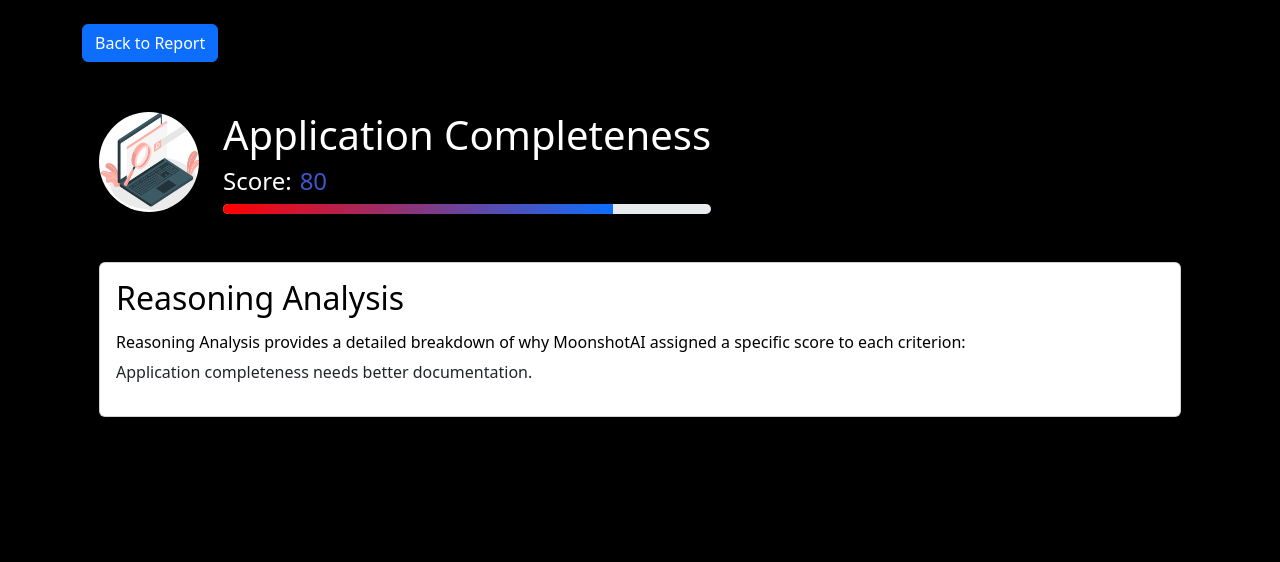
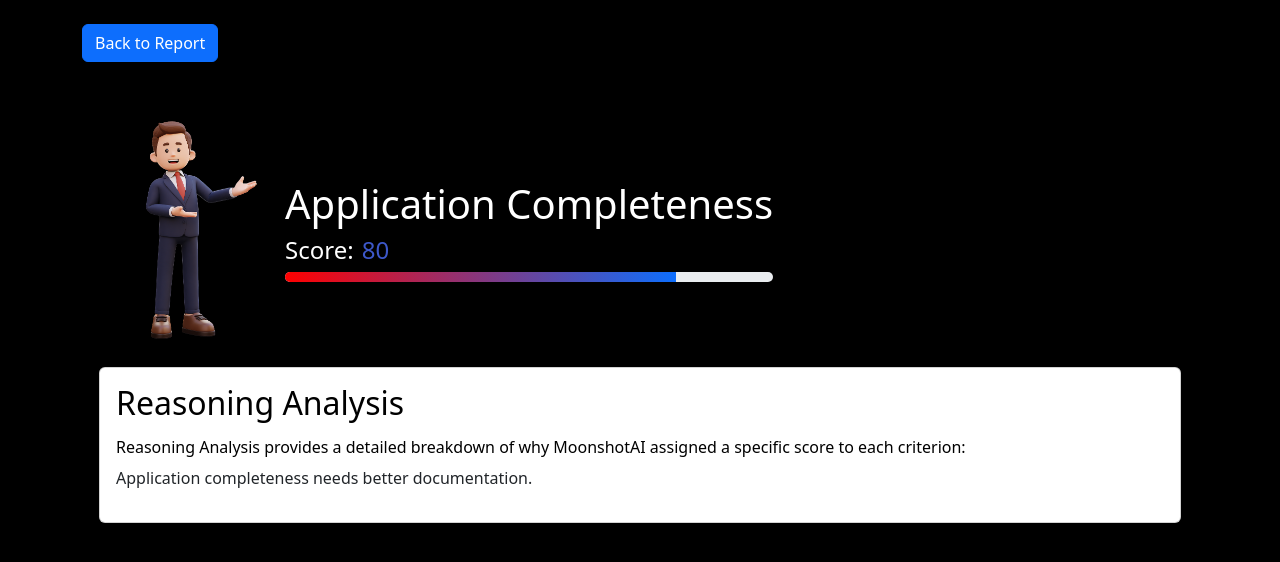
Before and after one commit to jimbucktoo/moonshot-ai, a React (Vite) app: page /reasoning/1 in a window 1280 px wide. Shown: the top 562 px of the page. Built offline with nearby package versions, Linux system fonts and the light colour scheme.

Commit message:
critical reasoning image correction

```diff
--- a/src/components/reasoning.jsx
+++ b/src/components/reasoning.jsx
@@ -1,6 +1,6 @@
 import { useParams, useNavigate } from "react-router-dom";
 import { Button, Container, Card, ListGroup, Image } from "react-bootstrap";
-import Image2 from "../assets/image2.png";
+import Image4 from "../assets/image4.png";
 import { useSurvey } from "../SurveyContext";
 import "../App.css";
 
@@ -100,13 +100,12 @@ export default function Reasoning() {
         <Card.Body>
           <div className="d-flex align-items-center mb-3">
             <Image
-              src={Image2}
+              src={Image4}
               alt="Criterion illustration"
-              width={100}
-              height={100}
+              height={240}
               roundedCircle
             />
-            <div className="ms-4">
+            <div className="ms-2">
               <h1 className="moonshotWhite">{criterion.title}</h1>
               <div className="d-flex align-items-center gap-2 moonshotWhite">
                 <span className="h4">Score: </span>
@@ -129,7 +128,7 @@ export default function Reasoning() {
               </div>
             </div>
           </div>
-          <Card className="p-3 mt-5">
+          <Card className="p-3 mt-3">
             <h2 className="mb-2 moonshotBlack">Reasoning Analysis</h2>
             <h6 className="mt-2 moonshotBlack">
               Reasoning Analysis provides a detailed breakdown of why MoonshotAI
--- a/src/components/thank-you.jsx
+++ b/src/components/thank-you.jsx
@@ -107,8 +107,9 @@ export default function ThankYou() {
           )}
           {error && <p className="text-danger">{error}</p>}
           <p className="text-secondary mb-4">
-            We're processing your responses to create valuable insights for you!
-            This may take a few minutes.
+            Analyzing your idea with advanced AI algorithms.
+            <br />
+            This may take a moment as we dive deep into the details.
           </p>
           <img src={Image3} alt="Startup illustration" height={300} />
         </Card.Body>
```
Also changed, not shown: src/assets/image4.png (added).
